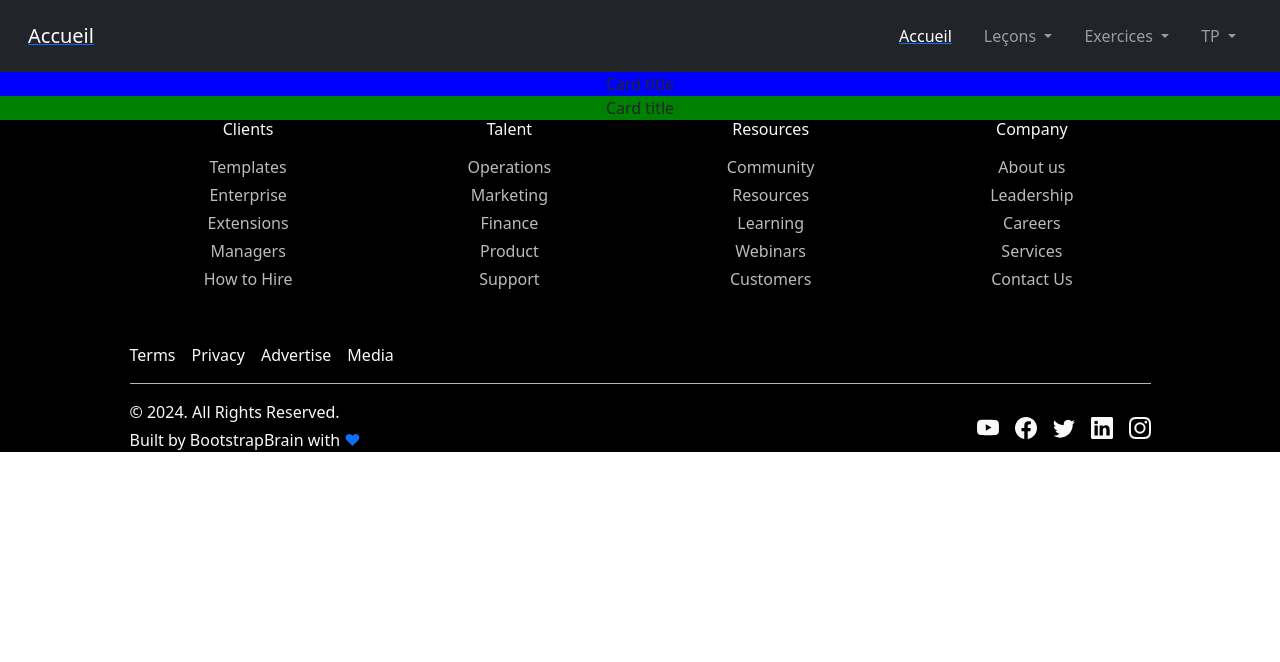
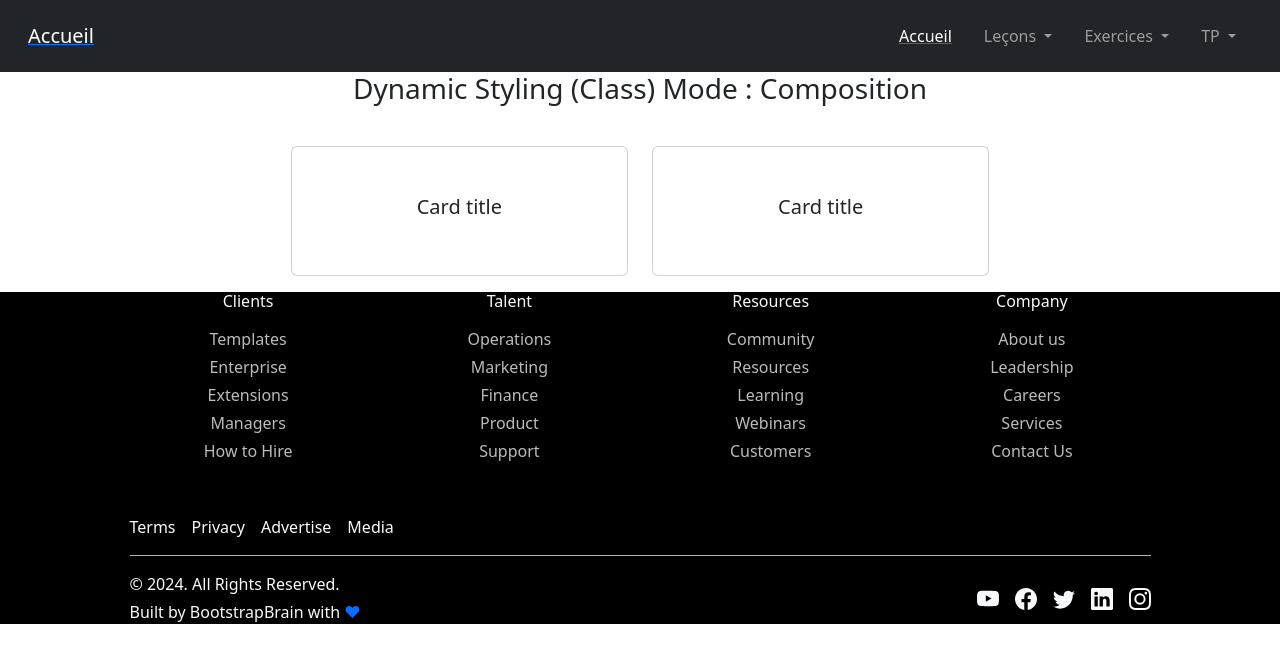
Before and after one commit to yassineS31/Projet_vueJS, a Vue app: page /exo_dynamicstylingclass in a window 1280 px wide. Shown: the top 662 px of the page. Built offline with nearby package versions, Linux system fonts and the light colour scheme.

Commit message:
Ajout du TP dynamicStylingMode vue js

```diff
--- a/src/router/index.js
+++ b/src/router/index.js
@@ -82,6 +82,11 @@ const router = createRouter({
             path:'/tpreactivite',
             name:'TP_reactivite',
             component:()=>import('../views/tp/TP_reactivite.vue')
+        },
+        {
+            path:'/tp_dynamicstylingmode',
+            name:'TP_dynamicstylingmode',
+            component:()=>import('../views/tp/TP_dynamicstylingmode.vue')
         }
     ]
 });
--- a/src/views/exos/exo_DynamicStylingClass1.vue
+++ b/src/views/exos/exo_DynamicStylingClass1.vue
@@ -1,24 +1,96 @@
-<template>
-  <div v-on:click ="clicked(1)" :style="{backgroundColor: class01 ? 'blue':'red' }">Card title</div>
-  <div  v-on:click="clicked(2)" :style="{backgroundColor: class02 ? 'violet':'green' }">Card title</div>
+<!-- <template>
+  <div v-on:click="clicked(1)" v-bind:class ="{class01:true,class02:false}">Card title</div>
+  <div v-on:click="clicked(2)" v-bind:class="{class03:false,class04:true}">Card title</div>
 
   </template>
 
 <script setup lang='js'>
 import {ref } from 'vue'
 
-let class01 = ref(true);
+let class01 = ref(false);
 let class02 = ref(false);
 function clicked(n){
+  console.log('test')
   if(n == 1){
-    class01.value=!class01.value;
+    class01=!class01;
+    console.log(class02.value)
+    class02.value=! class02.value;
+    console.log(class02.value)
   }else if (n==2){
-    class02.value= !class02.value;
+    console.log('test2')
+
   }
 }
 
 </script>
 
 <style scoped lang="css">
+.class01{
+  background-color: brown;
+}
+.class02{
+  background-color: rgb(106, 55, 202);
+}
+.class03{
+  background-color: rgb(10, 104, 38);
+}
+.class04{
+  background-color: rgb(14, 47, 139);
+}
+</style> -->
 
+<template>
+  <h3 class="text-center">Dynamic Styling (Class) Mode  : Composition</h3>
+
+ <div class="container">
+  <div class="row row-cols-1 row-cols-md-3 g-4 m-3 justify-content-center">
+    <div class="col">
+          <div
+            class="card"@click="selectionCard(1)":class="{class1: selectCard1}">
+            <div class="card-body">
+              <h5 class="card-title">Card title</h5>
+            </div>
+          </div>
+        </div>
+        <div class="col">
+          <div
+            class="card"
+            @click="selectionCard(2)"
+            :class="{'class2': selectCard2}"
+          >
+            <div class="card-body">
+              <h5 class="card-title">Card title</h5>
+            </div>
+          </div>
+        </div>
+      </div>
+    </div>
+</template>
+
+<script setup lang='js'>
+import { ref } from 'vue'
+
+const selectCard1 = ref(false);
+const selectCard2 = ref(false);
+
+function selectionCard(uneCard) {
+  if (uneCard === 1) {
+    selectCard1.value = !selectCard1.value;
+  }
+  if (uneCard === 2) {
+    selectCard2.value = !selectCard2.value;
+  }
+}
+
+</script>
+
+<style scoped lang="css">
+        .class1 {
+        background-color: mediumslateblue;
+        font-style: italic;
+        }
+        .class2 {
+        background-color: rgb(19, 131, 97);
+        font-size: large;
+        }
 </style>
--- /dev/null
+++ b/src/views/tp/TP_dynamicstylingmode.vue
@@ -0,0 +1,72 @@
+<template>
+  <h1>TP: Dynamic Styling</h1>
+
+<input  @keyup="selectionClass($event)":class="{'maClasseHello': classHello,'maClasseWorld':classWorld}" type="text">
+<p>{{ Titre }}</p>
+
+<input  v-model="color":style='{backgroundColor:color}' type="text">
+<p>{{ color }}</p>
+
+<button v-on:click="afficherTitre()" type="button" class="btn btn-success">Afficher le Titre</button>
+</template>
+
+<script setup lang='js'>
+import {ref, watch } from 'vue'
+let Titre = ref('')
+
+
+const classHello = ref(false);
+const classWorld = ref(true);
+let color = ref('');
+
+function selectionClass(event) {
+  Titre.value = event.target.value;
+  watch(Titre,(writed)=>{
+    if(writed =="Hello"){
+    console.log("Hello à été tapé par l'utilisateur. Activation de la classe Hello")
+    classHello.value = true;
+    }else if (writed=="World"){
+      console.log("World à été tapé par l'utilisateur. Activation de la classe World")
+      classHello.value = false;
+      classWorld.value=true;
+    }
+  })
+};
+
+
+function selectionColor(event){
+  color.value = event.target.value;
+  watch(color,(writed)=>{
+    if(writed=='blue'){
+      console.log("blue à été tapé par l'utilisateur. Activation de la couleur bleu")
+      color="blue"
+    } else if(writed=="black"){
+      color="black"
+    }else if(writed=="red"){
+      color="red"
+    }else if(writed=="pink"){
+      color="pink"
+    }else if(writed=="green"){
+      color="green"
+    }else if(writed=="white"){
+      color="white"
+    }else if(writed=="indigo"){
+      color="indigo"
+    }
+  })
+}
+
+
+
+</script>
+
+<style scoped lang="css">
+        .maClasseHello {
+        background-color: mediumslateblue;
+        font-style: italic;
+        }
+        .maclasseWorld {
+        background-color: rgb(19, 131, 97);
+        font-size: large;
+        }
+</style>
```
